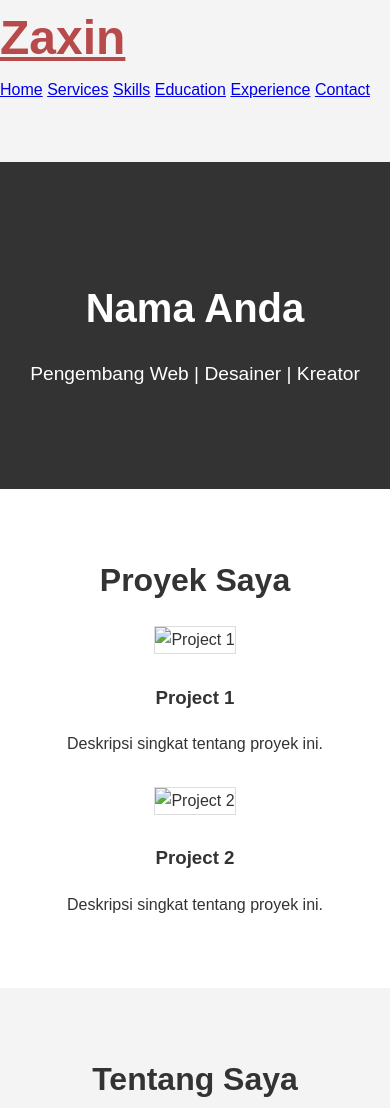
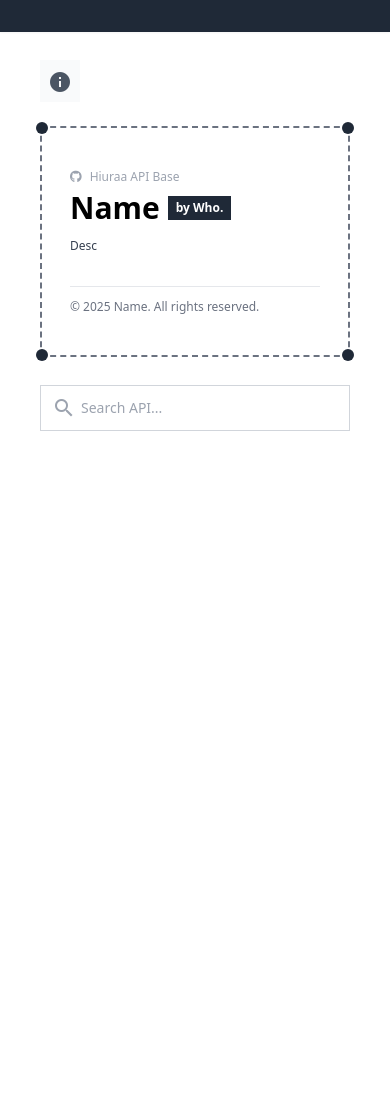
Before and after one commit to Ridho00i/Hihi, a plain HTML site: page index.html in a window 390 px wide. Shown: the top 1108 px of the page. After the commit the page ends 844 px from the top, so only its background shows below. Drawn offline with nearby package versions, Linux system fonts and the light colour scheme.

Commit message:
index.html

```diff
--- a/index.html
+++ b/index.html
@@ -3,217 +3,101 @@
 <head>
     <meta charset="UTF-8">
     <meta name="viewport" content="width=device-width, initial-scale=1.0">
-    <title>Portofolio Sederhana</title>
-    <style>
-        body {
-            font-family: 'Arial', sans-serif;
-            margin: 0;
-            padding: 0;
-            background-color: #f4f4f4;
-            color: #333;
-            line-height: 1.6;
-        }
+    <meta id="api-description" name="description" content="Description">
+    <link id="api-icon" rel="icon" href="/image/icon.png" type="image/png">
+    <title id="api-title">Name</title>
+    <script src="https://cdn.tailwindcss.com"></script>
+    <link href="https://fonts.googleapis.com/icon?family=Material+Icons" rel="stylesheet">
+    <link rel="stylesheet" href="https://cdnjs.cloudflare.com/ajax/libs/font-awesome/6.4.0/css/all.min.css">
+    <link rel="stylesheet" href="/styles.css">
+</head>
+<body class="bg-white min-h-screen pt-[60px] pb-10">
+    <div id="page-loader" class="page-loader bg-white">
+        <div class="loader"></div>
+    </div>
+    <nav class="shadow-sm py-4 px-10 w-full mx-auto fixed top-0 z-20 bg-gray-800">
+    </nav>
 
-        /* Navbar Styles */
-        .navbar {
-            background-color: #333;
-            overflow: hidden;
-            position: fixed; /* Stay fixed */
-            top: 0;
-            width: 100%;
-            z-index: 100;
-        }
+    <div class="px-10 md:px-5 max-w-3xl mx-auto">
+        <div class="flex flex-row items-center mb-6 justify-between">
+            <div class="flex flex-row gap-3">
+                <a id="api-info" target="_blank">
+                    <button class="bg-gray-50 p-2 lg:hidden focus:outline-none">
+                        <span class="material-icons text-gray-600 align-middle">info</span>
+                    </button>
+                </a>
+            </div>
+        </div>
+        <div id="banner" class="border-2 border-dashed border-gray-500 relative p-7 py-10 w-full mb-7">
+            <div class="absolute -top-1.5 -left-1.5 w-3 h-3 bg-gray-800 rounded-full"></div>
+            <div class="absolute -top-1.5 -right-1.5 w-3 h-3 bg-gray-800 rounded-full"></div>
+            <div class="absolute -bottom-1.5 -left-1.5 w-3 h-3 bg-gray-800 rounded-full"></div>
+            <div class="absolute -bottom-1.5 -right-1.5 w-3 h-3 bg-gray-800 rounded-full"></div>
 
-        .logo {
-            font-size: 3rem;
-            color: #b74b4b;
-            font-weight: 800;
-            cursor: pointer;
-            transition: 0.5s ease;
-        }
+            <div class="flex items-center gap-2 mb-1">
+                <a href="https://github.com/rynxzyy/Hiuraa-API-Base" target="_blank" class="flex items-center text-gray-400 hover:text-gray-500 transition-colors" style="font-size: 12px;">
+                    <i class="fab fa-github mr-2"></i>
+                    <span class="font-medium">Hiuraa API Base</span>
+                </a>
+            </div>
 
-        .logo:hover {
-            transform: scale(1.1);
-        }
-
-        .hamburger {
-            display: none;
-            cursor: pointer;
-            font-size: 2.5rem;
-            color: white;
-        }
-
-        .navbar a {
-            float: left;
-            display: block;
-            color: white;
-            text-align: center;
-            padding: 14px 16px;
-            text-decoration: none;
-        }
-
-        .navbar a:hover {
-            background-color: #ddd;
-            color: black;
-        }
-
-        .content {
-            padding-top: 60px; /* Add padding to the top of the content to avoid being hidden by the navbar */
-        }
-
-        /* Header Styles */
-        #header {
-            background-color: #333;
-            color: #fff;
-            padding: 100px 20px;
-            text-align: center;
-        }
-
-        #header h1 {
-            font-size: 3em;
-            margin-bottom: 10px;
-        }
-
-        #header p {
-            font-size: 1.2em;
-        }
-
-        /* Section Styles */
-        .section {
-            padding: 60px 20px;
-            text-align: center;
-        }
-
-        .section h2 {
-            font-size: 2.5em;
-            margin-bottom: 20px;
-            color: #333;
-        }
-
-        /* Projects Styles */
-        #projects {
-            background-color: #fff;
-        }
-
-        .project {
-            margin-bottom: 30px;
-        }
-
-        .project img {
-            width: 100%;
-            max-width: 400px;
-            height: auto;
-            border: 1px solid #ddd;
-            margin-bottom: 10px;
-        }
-
-        /* About Styles */
-        #about {
-            background-color: #f4f4f4;
-        }
-
-        /* Contact Styles */
-        #contact {
-            background-color: #fff;
-        }
-
-        #contact p {
-            margin-bottom: 20px;
-        }
-
-        /* Footer Styles */
-        #footer {
-            background-color: #333;
-            color: #fff;
-            text-align: center;
-            padding: 20px;
-        }
-
-        /* Responsive Design */
-        @media (max-width: 768px) {
-            #header {
-                padding: 80px 20px;
-            }
-
-            #header h1 {
-                font-size: 2.5em;
-            }
-
-            .section {
-                padding: 40px 20px;
-            }
-
-            .section h2 {
-                font-size: 2em;
-            }
-        }
-    </style>
-</head>
-<body>
-
-    <!-- Navbar -->
-    <a href="#" class="logo">Zaxin</a>
-
-        <div class="hamburger">
-            <i class="fas fa-bars"></i>
+            <div class="flex flex-wrap items-center gap-2 mb-3">
+                <h2 id="api-name" class="text-3xl font-semibold">Name</h2>
+                <div id="api-author" class="bg-gray-800 text-white text-xs font-semibold px-2 py-1 shrink-0">by Who.</div>
+            </div>
+            <p id="api-desc" class="text-xs text-gray-700 mb-4">Desc</p>
+            <div id="api-links" class="flex flex-col gap-1 text-xs text-gray-600"></div>
+            <div class="mt-4 pt-3 border-t border-gray-200 flex justify-between items-center">
+                <span id="api-copyright" class="text-xs text-gray-500">© 2025 Name. All rights reserved.</span>
+            </div>
         </div>
 
-        <nav>
-            <a href="#" class="active">Home</a>
-            <a href="#">Services</a>
-            <a href="#">Skills</a>
-            <a href="#">Education</a>
-            <a href="#">Experience</a>
-            <a href="#">Contact</a>
-        </nav>
+        <div class="relative w-full mb-6">
+            <input
+                type="text"
+                id="api-search"
+                class="w-full px-4 py-3 text-sm text-gray-700 border border-gray-300 focus:outline-none focus:ring-1 focus:ring-gray-500 focus:border-transparent pl-10"
+                placeholder="Search API...">
+            <span class="material-icons absolute left-3 top-1/2 transform -translate-y-1/2 text-gray-400">search</span>
+        </div>
 
-    </header>
-
-    <div class="content">
-        <!-- Header Section -->
-        <section id="header">
-            <h1>Nama Anda</h1>
-            <p>Pengembang Web | Desainer | Kreator</p>
-        </section>
-
-        <!-- Projects Section -->
-        <section id="projects" class="section">
-            <h2>Proyek Saya</h2>
-            <div class="project">
-                <img src="gambar1.jpg" alt="Project 1">
-                <h3>Project 1</h3>
-                <p>Deskripsi singkat tentang proyek ini.</p>
-            </div>
-            <div class="project">
-                <img src="gambar2.jpg" alt="Project 2">
-                <h3>Project 2</h3>
-                <p>Deskripsi singkat tentang proyek ini.</p>
-            </div>
-            <!-- Tambahkan proyek lain di sini -->
-        </section>
-
-        <!-- About Section -->
-        <section id="about" class="section">
-            <h2>Tentang Saya</h2>
-            <p>Saya adalah seorang pengembang web yang bersemangat dengan pengalaman dalam membangun aplikasi web modern. Saya memiliki minat yang besar dalam desain dan pengalaman pengguna, dan selalu berusaha untuk memberikan solusi yang inovatif dan efektif.</p>
-        </section>
-
-        <!-- Contact Section -->
-        <section id="contact">
-            <h2>Kontak</h2>
-        <p>Anda dapat menghubungi saya melalui:</p>
-        <ul>
-            <li>Email: <a href="mailto:email@anda.com">email@anda.com</a></li>
-            <li>LinkedIn: <a href="#">Profil LinkedIn</a></li>
-            <li>GitHub: <a href="#">Profil GitHub</a></li>
-        </ul>
-    </section>
-
-        <!-- Footer -->
-        <footer id="footer">
-            <p>&copy; 2023 Portofolio Anda</p>
-        </footer>
+        <div class="tab-content" id="api-content"></div>
     </div>
 
+    <div id="api-modal" class="fixed inset-0 z-50 hidden overflow-y-auto overflow-x-hidden flex items-center justify-center p-6 transition-opacity duration-200 ease-out opacity-0">
+        <div class="fixed inset-0 bg-black opacity-0 transition-opacity duration-200 ease-out"></div>
+        <div class="relative z-10 bg-white shadow-xl w-full max-w-lg mx-auto p-7 my-auto transform scale-95 opacity-0 transition-all duration-200 ease-out">
+            <div class="flex justify-between items-center mb-2">
+                <div class="flex items-center">
+                    <span id="api-method" class="px-2 py-1 text-xs font-medium bg-blue-100 text-blue-800 mr-2">GET</span>
+                    <h3 class="text-xl font-semibold" id="modal-title">API Request</h3>
+                </div>
+                <button id="close-modal" class="text-gray-500 hover:text-gray-700 focus:outline-none">
+                    <span class="material-icons">close</span>
+                </button>
+            </div>
+
+            <div class="mb-3">
+                <p id="api-description" class="text-xs font-medium text-gray-600 mt-1">API description will appear here</p>
+            </div>
+
+            <div id="params-container" class="mb-4"></div>
+
+            <button id="submit-api" class="bg-gray-800 hover:bg-gray-700 text-white px-3 py-1.5 text-sm transition duration-300">Send Request</button>
+
+            <div id="response-container" class="mt-4 hidden">
+                <div class="flex items-center justify-between mb-3">
+                    <h4 class="text-sm font-medium">Response</h4>
+                    <div class="flex items-center">
+                        <span id="response-status" class="px-2 py-1 text-xs font-medium bg-green-100 text-green-800 mr-2">200</span>
+                        <span id="response-time" class="text-xs text-gray-500">200ms</span>
+                    </div>
+                </div>
+                <pre id="response-data" class="bg-gray-50 p-3 text-xs overflow-auto max-h-60"></pre>
+            </div>
+        </div>
+    </div>
+
+    <script src="/script.js"></script>
 </body>
 </html>
```
